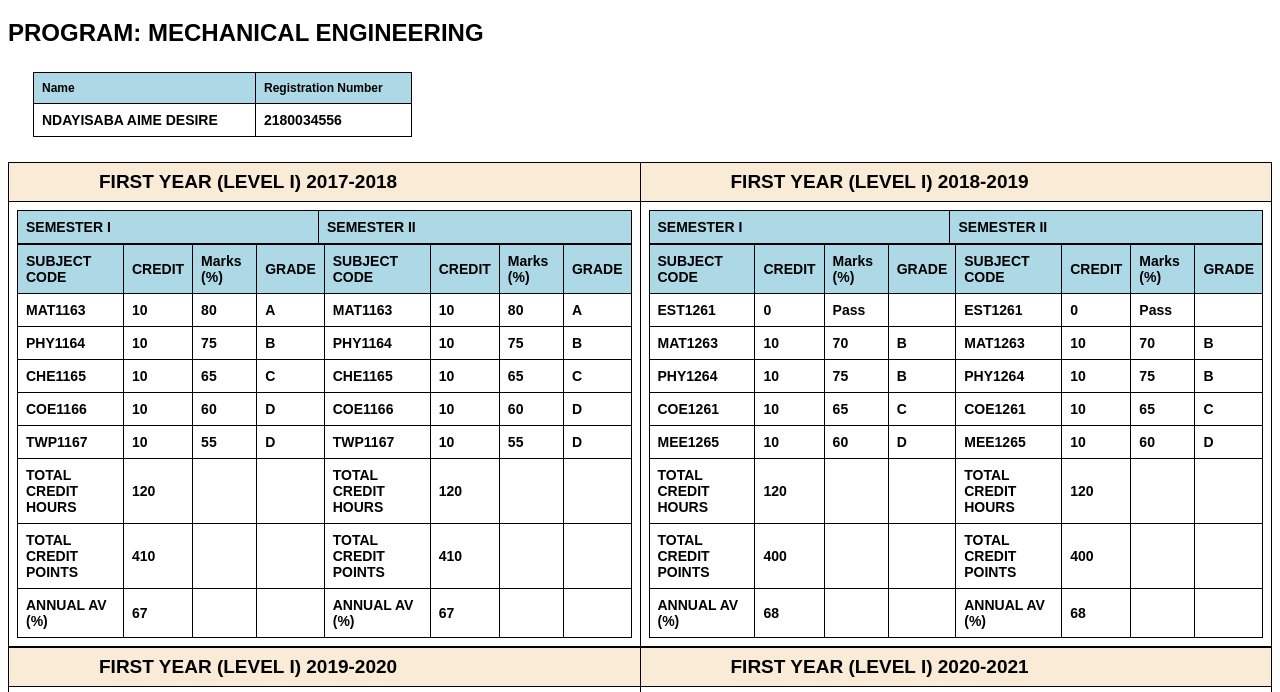
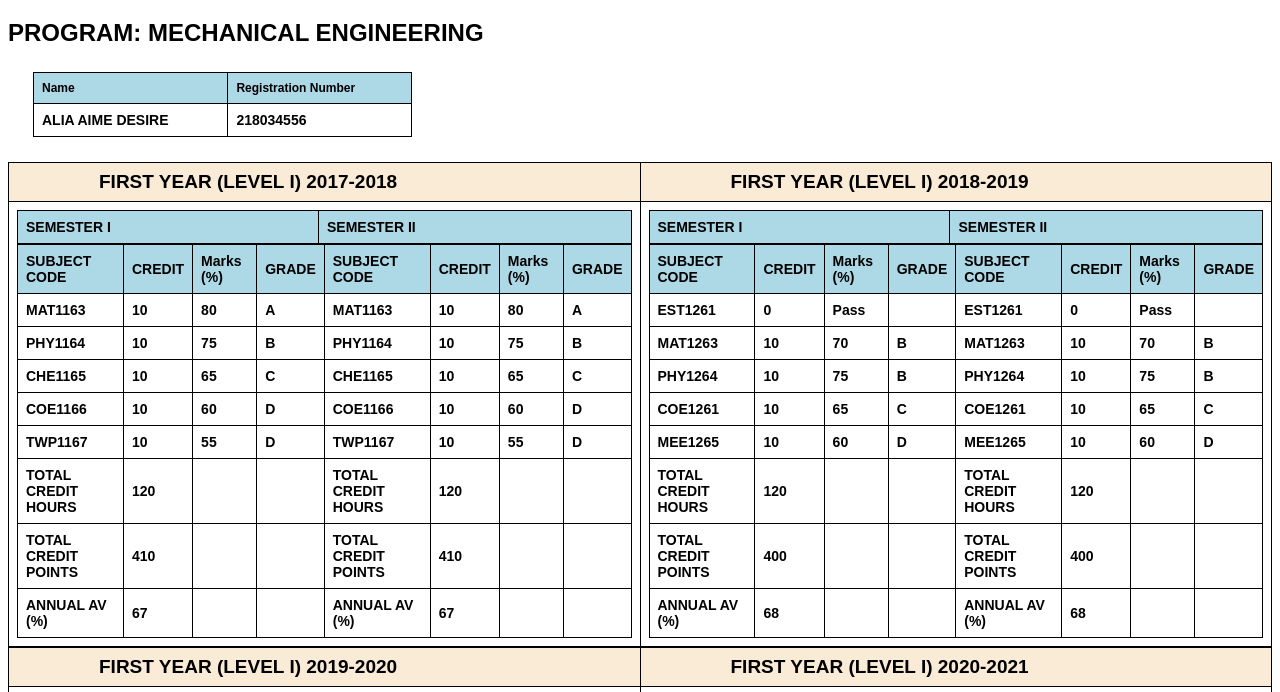
Before and after one commit to Elga34/STES-Works, a plain HTML site: page index.html in a window 1280 px wide. Shown: the part 61-753 px from the top of the page. Drawn offline with Linux system fonts and the light colour scheme.

Commit message:
Update index.html

```diff
--- a/index.html
+++ b/index.html
@@ -19,8 +19,8 @@
     </tr>
 
     <tr>
-        <td>NDAYISABA AIME DESIRE</td>
-        <td>2180034556</td>
+        <td>ALIA AIME DESIRE</td>
+        <td>218034556</td>
     </tr>
 </table>
 
```
